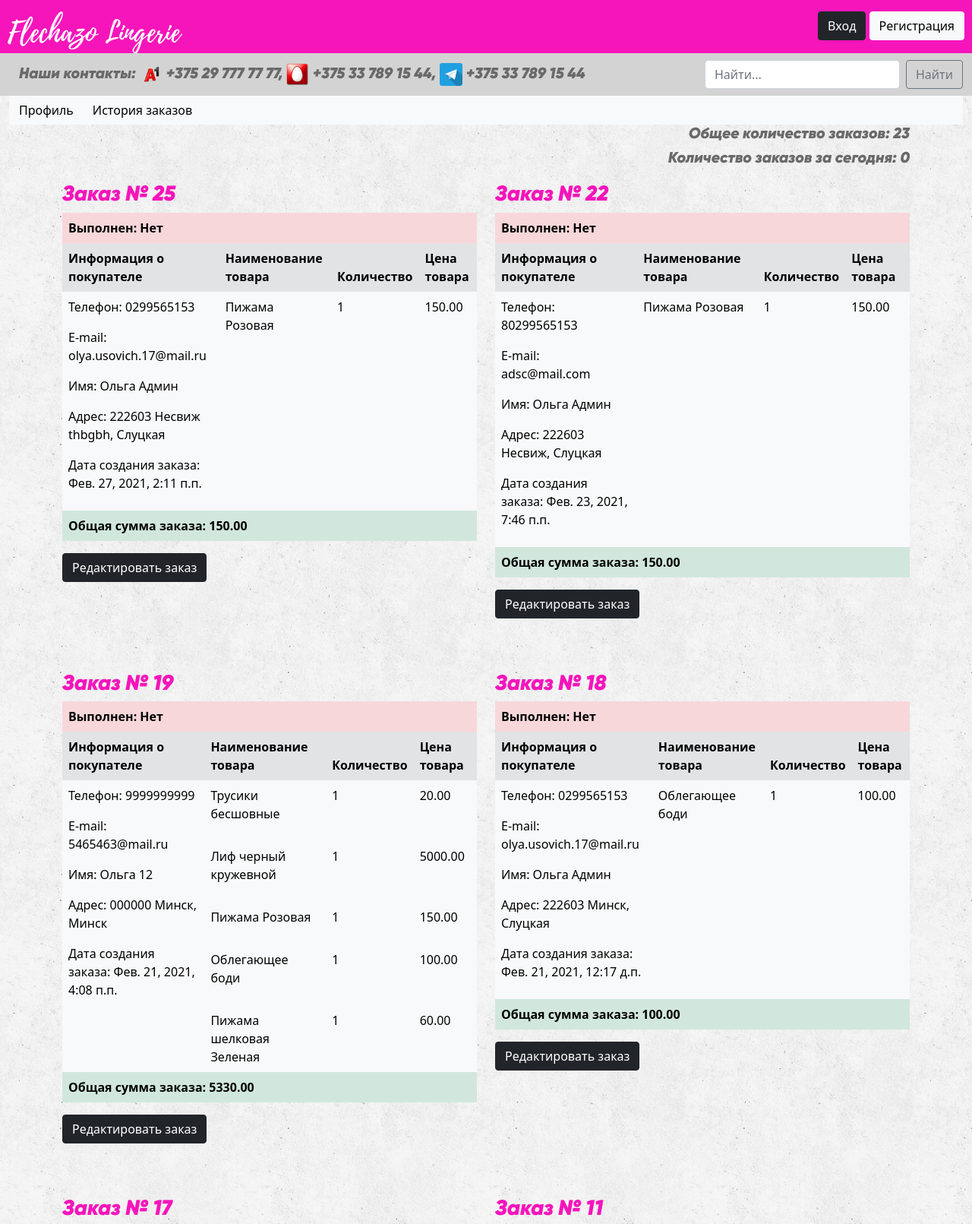
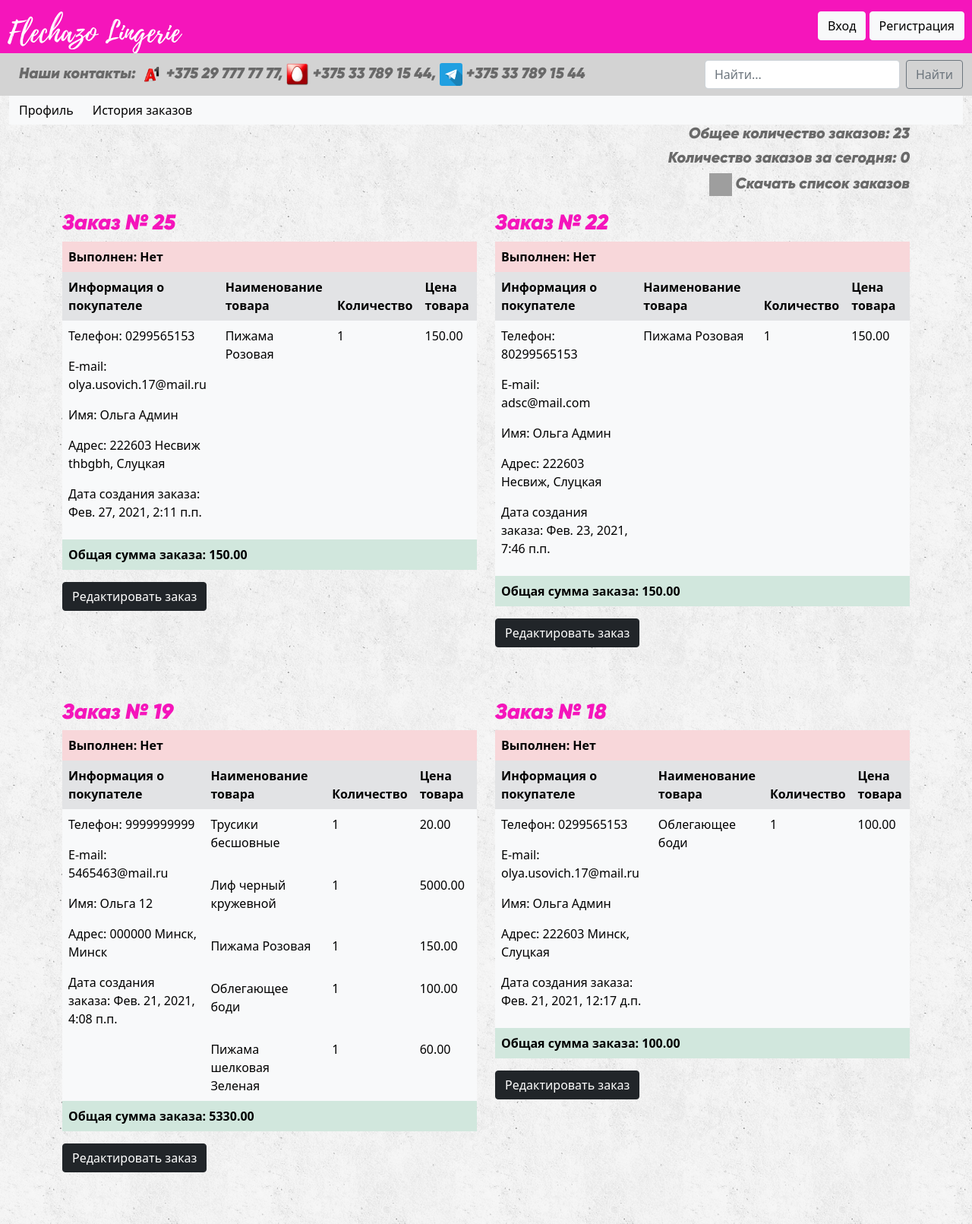
Before and after one commit to OlgaUsovich/finalProject, a Django app: page /authentication/received_orders/ in a window 1280 px wide. Shown: the top 1611 px of the page at 76% size. Run offline with Django 3.2, Linux system fonts and the light colour scheme; data comes from the database, SQL or seed files in the repository; both versions use the stored data as it was after the commit; some libraries are stand-ins or nearby versions; grey boxes are pictures that could not be loaded.

Commit message:
Added export to xlsx in orders\views.py

```diff
--- a/orders/urls.py
+++ b/orders/urls.py
@@ -7,5 +7,6 @@ app_name = 'orders'
 
 urlpatterns = [
     url(r'^create/$', views.order_create, name='order_create'),
-    path('order_history/', views.show_history, name='order_history')
+    path('order_history/', views.show_history, name='order_history'),
+    url(r'^export/xls/$', views.export_orders_xls, name='export_orders_xls')
 ]
--- a/templates/authentication/received_orders.html
+++ b/templates/authentication/received_orders.html
@@ -6,7 +6,12 @@
     <div class="container">
 
         <h5 class="product-name-detail text-end"><strong>Общее количество заказов: {{ orders.count }}</strong></h5>
-    <h5 class="product-name-detail text-end"><strong>Количество заказов за сегодня: {{ todays_orders }}</strong></h5>
+        <h5 class="product-name-detail text-end"><strong>Количество заказов за сегодня: {{ todays_orders }}</strong>
+        </h5>
+        <h5 class="text-end"><a class="contacts" href="{% url 'orders:export_orders_xls' %}"><img
+                style="height: 30px; width: 30px;"
+                src="{% static 'icons/excel.png' %}">
+            <strong>Скачать список заказов</strong></a></h5>
         <div class="row">
 
             {% for order in pages %}
@@ -15,7 +20,8 @@
                     <table class="table table-light table-borderless">
                         <thead>
                         <tr>
-                <th scope="col" colspan="4" class="{% if order.paid %}table-info{% else %}table-danger{% endif %}">
+                            <th scope="col" colspan="4"
+                                class="{% if order.paid %}table-info{% else %}table-danger{% endif %}">
                                 <b>Выполнен: {% if order.paid %}Да{% else %}Нет{% endif %}</b>
                             </th>
                         </tr>
--- a/templates/base.html
+++ b/templates/base.html
@@ -47,10 +47,10 @@
                           d="M0 8a8 8 0 1 1 16 0A8 8 0 0 1 0 8zm8-7a7 7 0 0 0-5.468 11.37C3.242 11.226 4.805 10 8 10s4.757 1.225 5.468 2.37A7 7 0 0 0 8 1z"/>
                 </svg>
                 {{ user }}</a>
-            <a class="btn btn-dark"
+            <a class="btn btn-light"
                href="{% url 'authentication:logout' %}">Выход</a>
         {% else %}
-            <a class="btn btn-dark"
+            <a class="btn btn-light"
                href="{% url 'authentication:login' %}">Вход</a>
             <a class="btn btn-light" href="{% url 'authentication:registration' %}">Регистрация</a>
         {% endif %}
--- a/templates/products/list.html
+++ b/templates/products/list.html
@@ -17,7 +17,7 @@
             {% endfor %}
         </div>
     </div>
-        <div class="row">
+        <div class="row container-fluid">
             {% for object in page_object %}
                 <div class="col-sm-3" style="padding-bottom: 10px; padding-top: 10px;">
                     <div class="card">
```
Also changed, not shown: orders/views.py (+36 -0 lines), db.sqlite3. Lines whose indentation alone changed are shown as unchanged.
